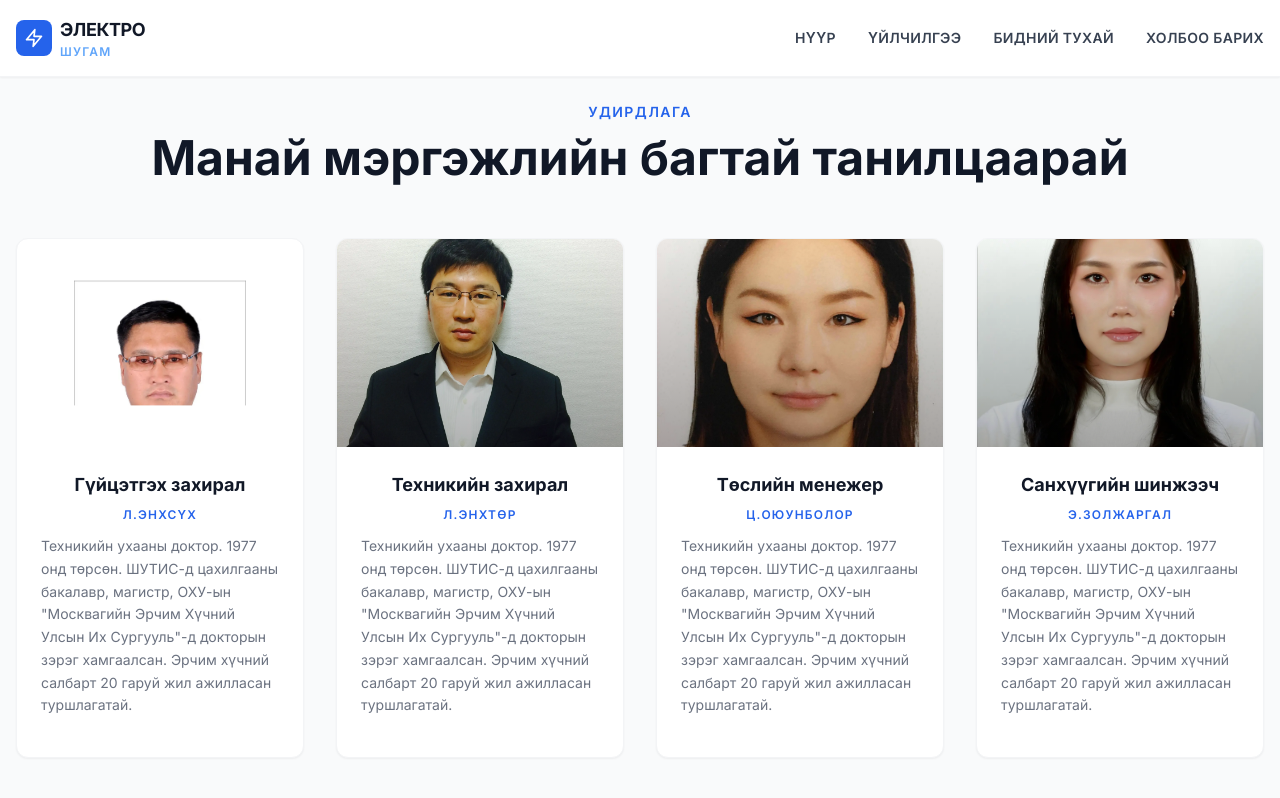
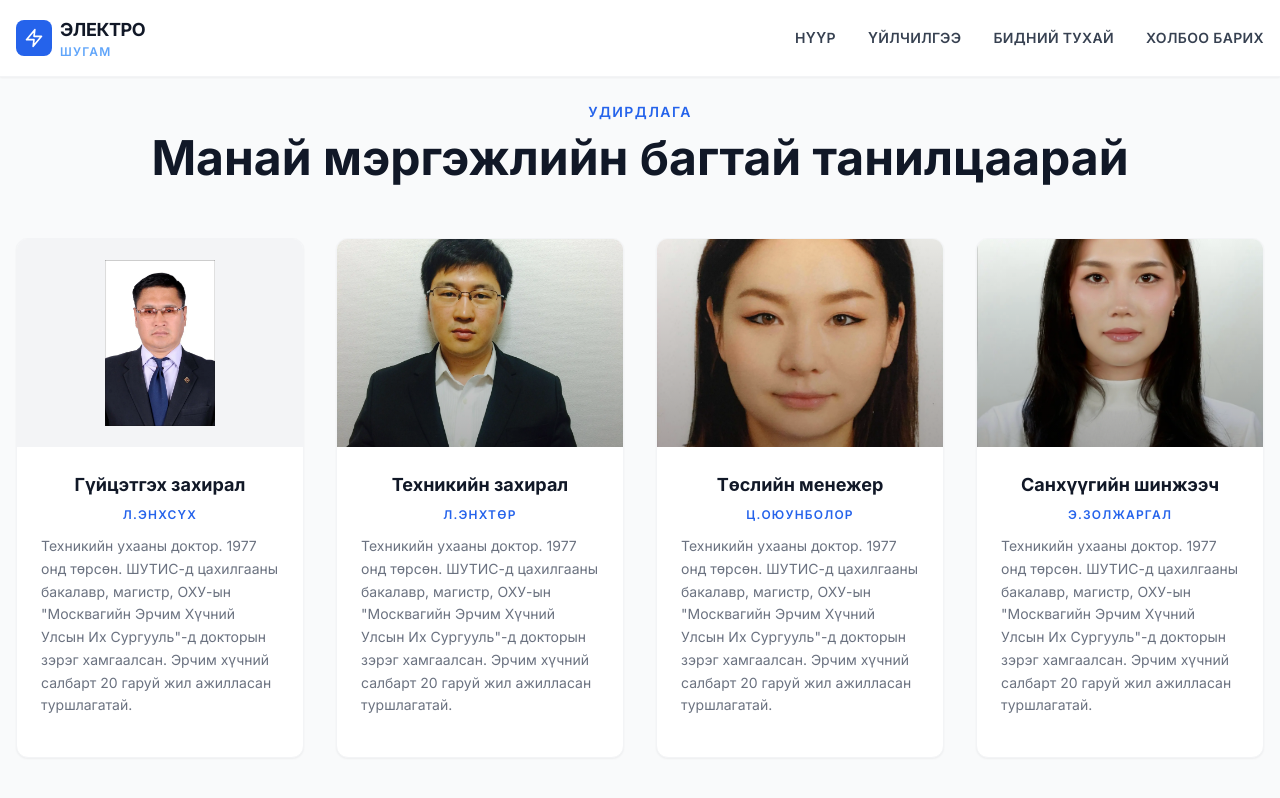
Before and after one commit to electroshugam/electroshugam_web_new, a Jekyll site: the page built from index.html, in a window 1280 px wide and 900 px high, scrolled down 3249 px. Shown: the top 798 px of the window. Built offline with Jekyll 4.4.1, drawn with Linux system fonts in a browser that asks for light colours; nearby versions of some CDN libraries.

Commit message:
fig update

```diff
--- a/index.html
+++ b/index.html
@@ -214,10 +214,10 @@ body_class: hero-dark
     <div class="grid grid-cols-1 md:grid-cols-2 xl:grid-cols-4 gap-8">
       <!-- Service 1 -->
       <div class="service-card group bg-white rounded-xl overflow-hidden shadow-sm hover:shadow-xl transition-all duration-300 border border-gray-100 hover:border-blue-100">
-          <div class="relative h-52 overflow-hidden">
+          <div class="relative h-52 flex items-center justify-center bg-gray-100">
             <img
               src="{{ '/media/enkhsukh.webp' | relative_url }}"
-              class="w-full h-full object-cover object-top scale-[0.6]">
+              class="h-[80%] object-contain">
           </div>
       <div class="absolute inset-0 bg-gradient-to-t from-black/30 to-transparent"></div>
         <div class="p-6">
```
